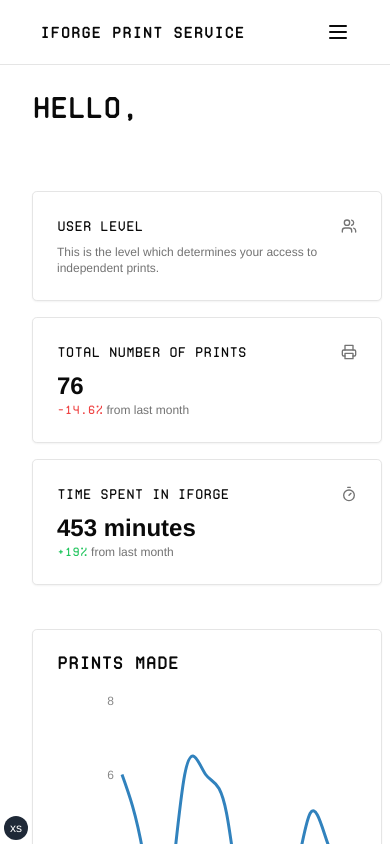
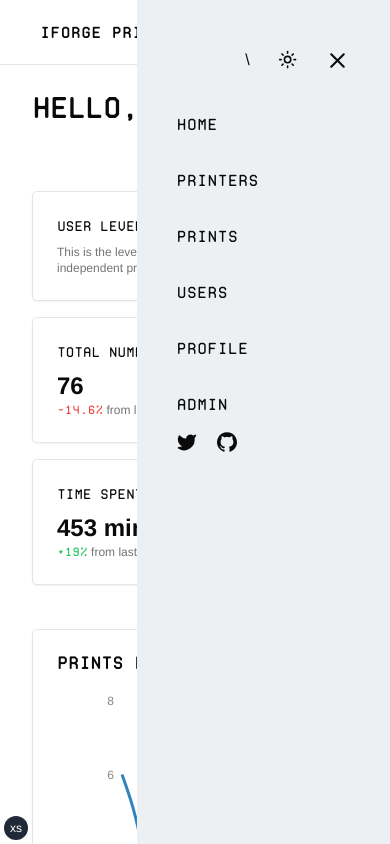
Before and after one commit to iforge-uos/iforge-print-ui, a Next.js app: page /admin in a window 390 px wide. Shown: the top 844 px of the page. Built offline with nearby package versions, Linux system fonts and the light colour scheme.

Commit message:
feat: added theme toggle for phones

```diff
--- a/components/icons.tsx
+++ b/components/icons.tsx
@@ -6,6 +6,7 @@ import {
   SunMedium,
   Twitter,
   Menu,
+  X,
 
 
 } from "lucide-react"
@@ -16,6 +17,7 @@ export const Icons = {
   twitter: Twitter,
   logo: Printer,
   menu: Menu,
+  x: X,
   gitHub: (props: LucideProps) => (
     <svg viewBox="0 0 438.549 438.549" {...props}>
       <path
--- a/components/site-header.tsx
+++ b/components/site-header.tsx
@@ -58,29 +58,38 @@ export function SiteHeader({ items }: MainNavProps) {
 
         {/* mobile menu */}
         <div
-          className={`fixed left-0 top-0 w-[65%] sm:hidden h-screen bg-[#ecf0f3] dark:bg-neutral-700 p-10 ease-in duration-300 ${
-            menuOpen ? "fixed right-[65%] top-0 p-10 ease-in duartion-300" : "fixed left-[-100%] top-0 p-10 ease-in duartion-300"
+          className={`fixed right-0 top-0 w-[65%] sm:hidden h-screen bg-[#ecf0f3] dark:bg-neutral-700 p-10 ease-in-out duration-300 ${
+          menuOpen ? "right-0 p-10" : "-right-[65%] p-10"
           }`}
-        >
-          <div className = "flex-col py-4">
+          >
+          <div className="flex w-full items-center justify-end gap-3">\
+            <div className="">
+              <ThemeToggle/>
+            </div>
+            <div onClick = {handleNav} className = "cursor-pointer">
+              <Icons.x  size={25}/>
+            </div>
+
+          </div>
+          <div className = "flex-col py-4 ">
             <ul>
               <Link href="/">
                 <li onClick = {() => setMenuOpen(false)}
-                className = "py-4 cursor-pointer"
+                className = "py-4 cursor-pointer font-proto-mono"
                 >
                   Home
                 </li>
               </Link>
               <Link href="/printers">
                 <li onClick = {() => setMenuOpen(false)}
-                className = "py-4 cursor-pointer"
+                className = "py-4 cursor-pointer font-proto-mono"
                 >
                   Printers
                 </li>
               </Link>
               <Link href="/prints">
                 <li onClick = {() => setMenuOpen(false)}
-                className = "py-4 cursor-pointer"
+                className = "py-4 cursor-pointer font-proto-mono"
                 >
                   Prints
                 </li>
@@ -88,7 +97,7 @@ export function SiteHeader({ items }: MainNavProps) {
 
               <Link href="/users">
                 <li onClick = {() => setMenuOpen(false)}
-                className = "py-4 cursor-pointer"
+                className = "py-4 cursor-pointer font-proto-mono"
                 >
                   Users
                 </li>
@@ -96,25 +105,26 @@ export function SiteHeader({ items }: MainNavProps) {
 
               <Link href="/profile">
                 <li onClick = {() => setMenuOpen(false)}
-                className = "py-4 cursor-pointer"
+                className = "py-4 cursor-pointer font-proto-mono"
                 >
                   Profile
                 </li>
               </Link>
               <Link href="/admin">
                 <li onClick = {() => setMenuOpen(false)}
-                className = "py-4 cursor-pointer"
+                className = "py-4 cursor-pointer font-proto-mono"
                 >
                   Admin
                 </li>
               </Link>
+
             </ul>
             <div className="flex gap-5">
-        <Icons.twitter className="h-5 w-5 fill-current" />
-        <Icons.gitHub className="h-5 w-5" />
+              <Icons.twitter className="h-5 w-5 fill-current" />
+              <Icons.gitHub className="h-5 w-5" />
+            </div>
 
-        </div>
-        </div>
+          </div>
         </div>
       </div>
     </header>
```
